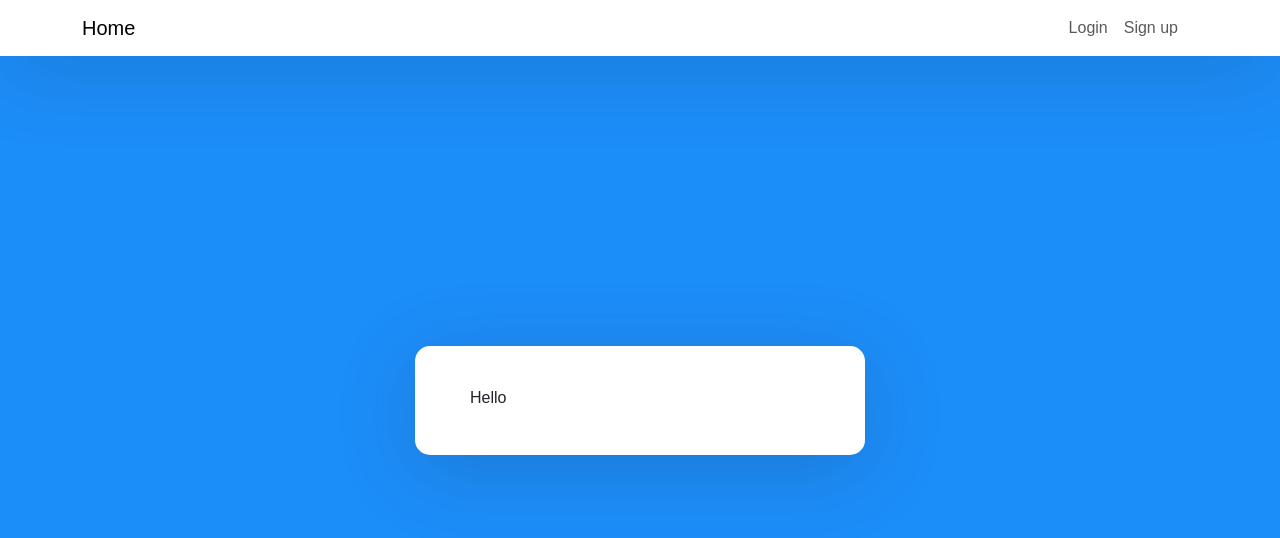
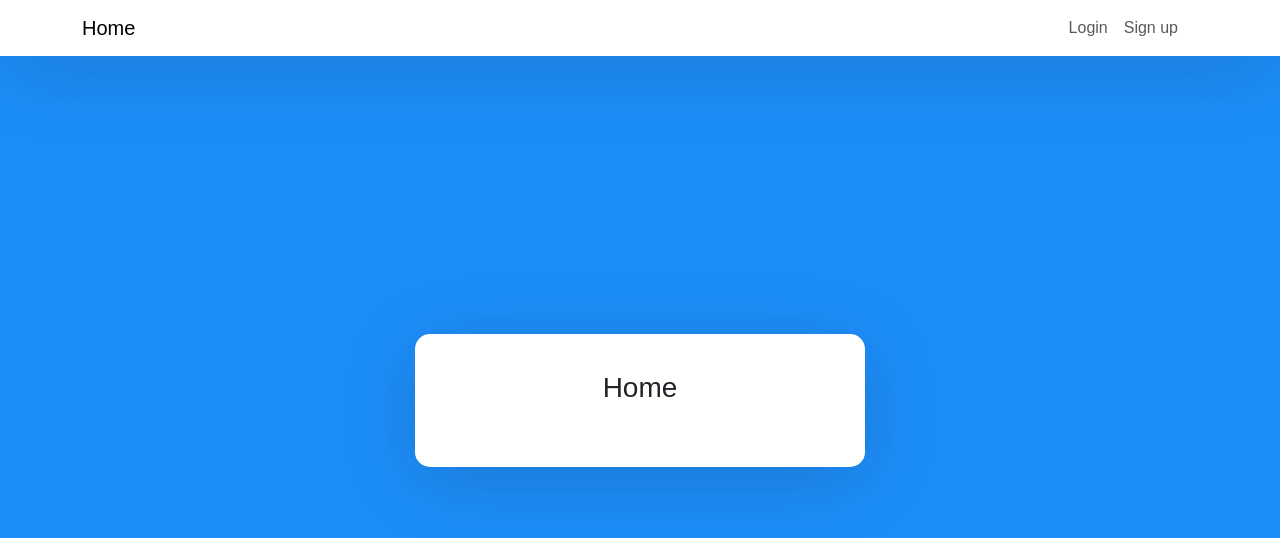
Before and after one commit to Notuc/Vue-Authentication, a Vue app: page / in a window 1280 px wide. Shown: the top 538 px of the page. Built offline with nearby package versions, Linux system fonts and the light colour scheme.

Commit message:
Added new Components

```diff
--- a/src/App.vue
+++ b/src/App.vue
@@ -1,27 +1,10 @@
 <template>
   <div id="app">
-    <nav class="navbar navbar-expand navbar-light fixed-top">
-      <div class="container">
-        <a href="#" class="navbar-brand">Home</a>
-        <div class="collapse navbar-collapse">
-          <div class="container d-flex justify-content-end">
-  <ul class="navbar-nav">
-    <li class="nav-item">
-      <a href="#" class="nav-link">Login</a>
-    </li>
-    <li class="nav-item">
-      <a href="#" class="nav-link">Sign up</a>
-    </li>
-  </ul>
-</div>
+    <NavBar />
 
-
-        </div>
-      </div>
-    </nav>
     <div class="auth-wrapper">
       <div class="auth-inner">
-        Hello
+        <Home />
       </div>
     </div>
   </div>
@@ -29,17 +12,21 @@
 
 <script>
 
+import NavBar from "./components/NavBar.vue"
+import Home from "./components/Home.vue"
 
 export default {
   name: 'App',
   components: {
+  NavBar,
+  Home,
 
   }
 }
 </script>
 
 <style>
-  @import url ('https://fonts.googleapis.com/css?family=Fira+Sans:400,500,600,700,800');
+
   *{
     box-sizing: border-box;
   }
--- /dev/null
+++ b/src/components/Home.vue
@@ -0,0 +1,10 @@
+<template>
+    <h3>Home</h3>
+</template>
+
+<script>
+
+export default {
+    name : 'Home'
+}
+</script>
--- /dev/null
+++ b/src/components/NavBar.vue
@@ -0,0 +1,26 @@
+<template>
+<nav class="navbar navbar-expand navbar-light fixed-top">
+      <div class="container">
+        <a href="#" class="navbar-brand">Home</a>
+        <div class="collapse navbar-collapse">
+          <div class="container d-flex justify-content-end">
+  <ul class="navbar-nav">
+    <li class="nav-item">
+      <a href="#" class="nav-link">Login</a>
+    </li>
+    <li class="nav-item">
+      <a href="#" class="nav-link">Sign up</a>
+    </li>
+  </ul>
+</div>
+        </div>
+      </div>
+    </nav>
+
+</template>
+
+<script>
+export default {
+    name: 'NavBar',
+}
+</script>
```
